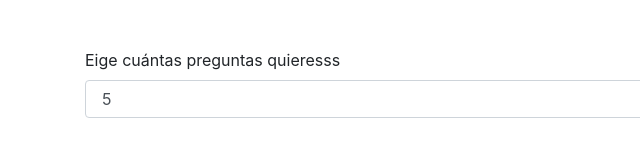
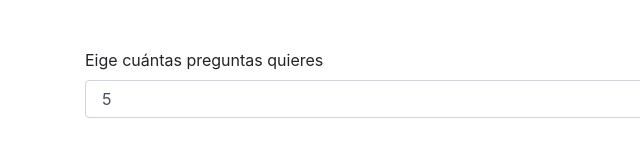
Before and after one commit to Erik23/trivia, a plain HTML site: page index.html in a window 1280 px wide. Shown: the full height of the page, 0-640 px from the left. Drawn offline with nearby package versions, Linux system fonts and the light colour scheme.

Commit message:
fix: misspelling

```diff
--- a/index.html
+++ b/index.html
@@ -11,7 +11,7 @@
     <div class="container mt-5">
         <div>
             <div class="form-group">
-                <label for="questions-number">Eige cuántas preguntas quieresss</label>
+                <label for="questions-number">Eige cuántas preguntas quieres</label>
                 <select onchange="getQuestions()" class="form-control" id="questions-number">
                   <option value="5">5</option>
                   <option value="10">10</option>
```
